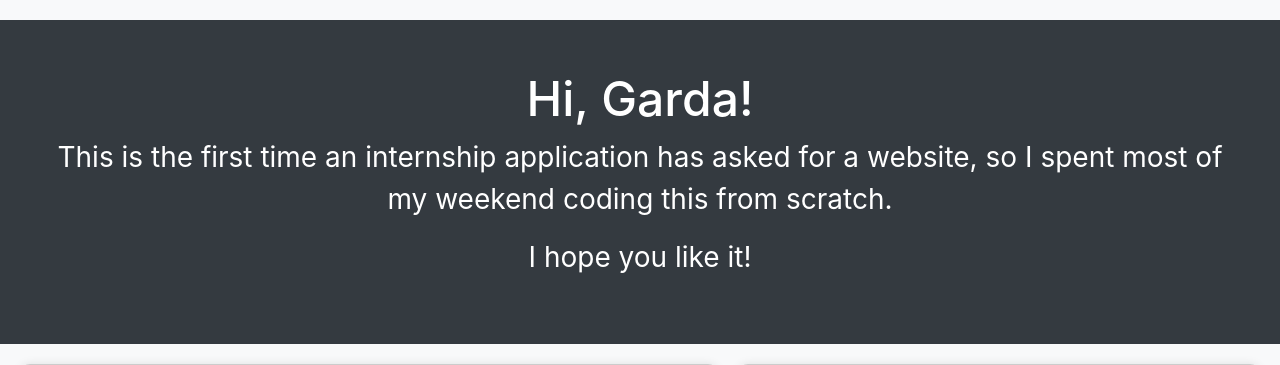
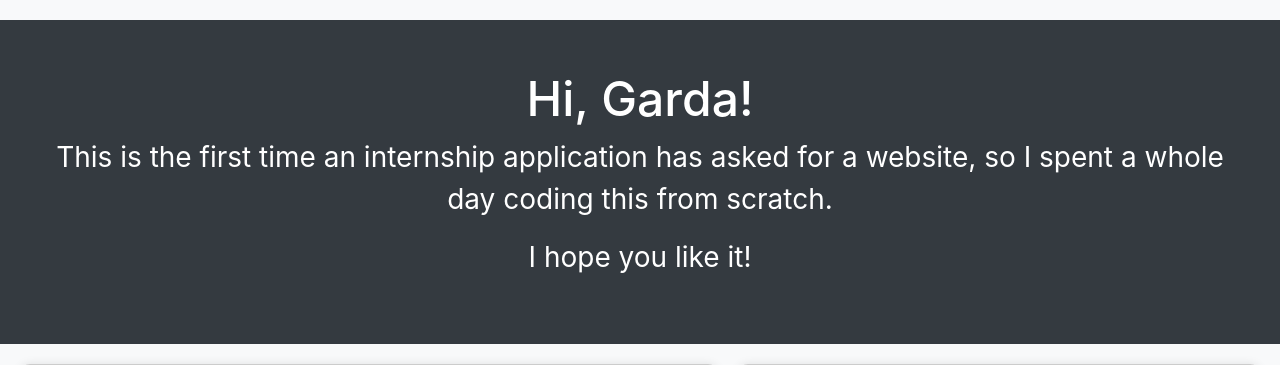
Before and after one commit to lesfgoh/Portfolio-Website, a Flask app: page / in a window 1280 px wide. Shown: the part 56-421 px from the top of the page. Run offline with Flask 3, Linux system fonts and the light colour scheme; some libraries are stand-ins or nearby versions.

Commit message:
Initial commit

```diff
--- a/templates/index.html
+++ b/templates/index.html
@@ -95,7 +95,7 @@
     <!-- Main Content -->
     <div class="header">
         <h1>Hi, Garda!</h1>
-        <p>This is the first time an internship application has asked for a website, so I spent most of my weekend coding this from scratch.</p>
+        <p>This is the first time an internship application has asked for a website, so I spent a whole day coding this from scratch.</p>
         <p>I hope you like it!</p>
     </div>
 
```
